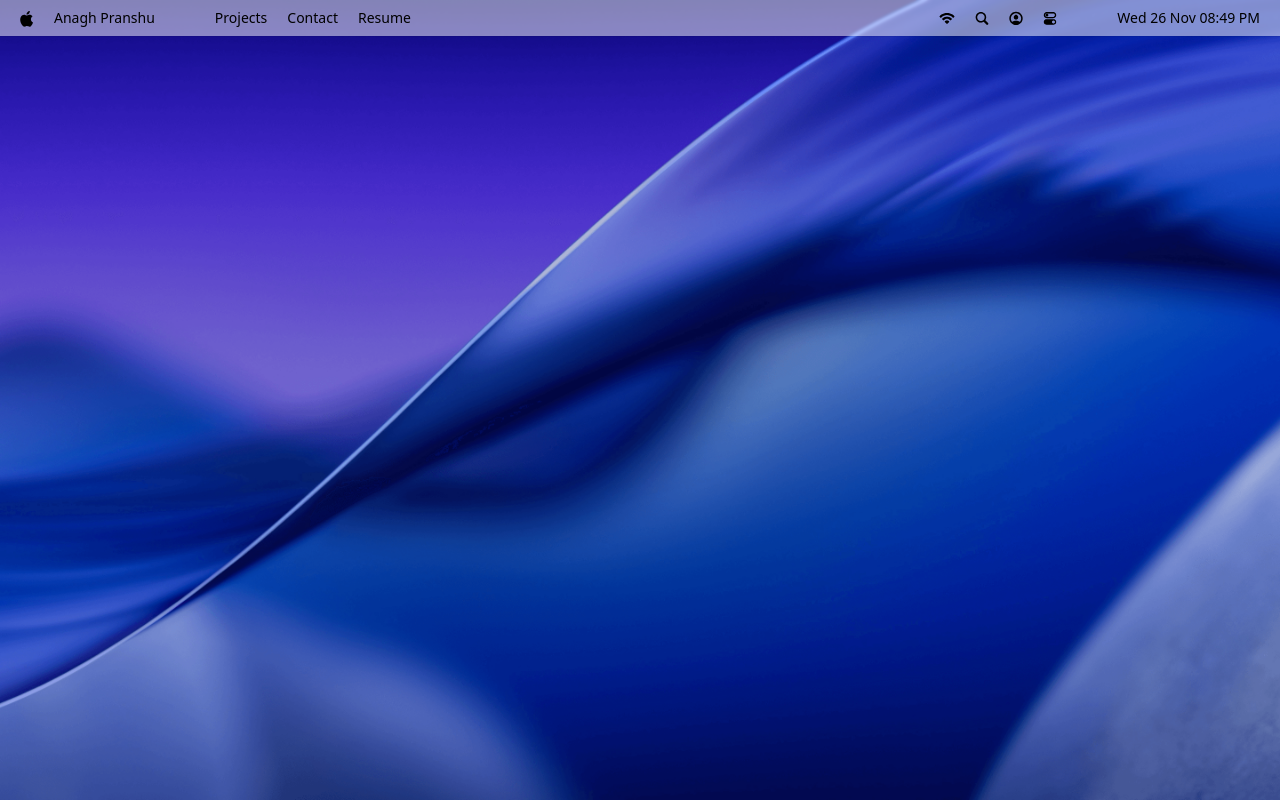
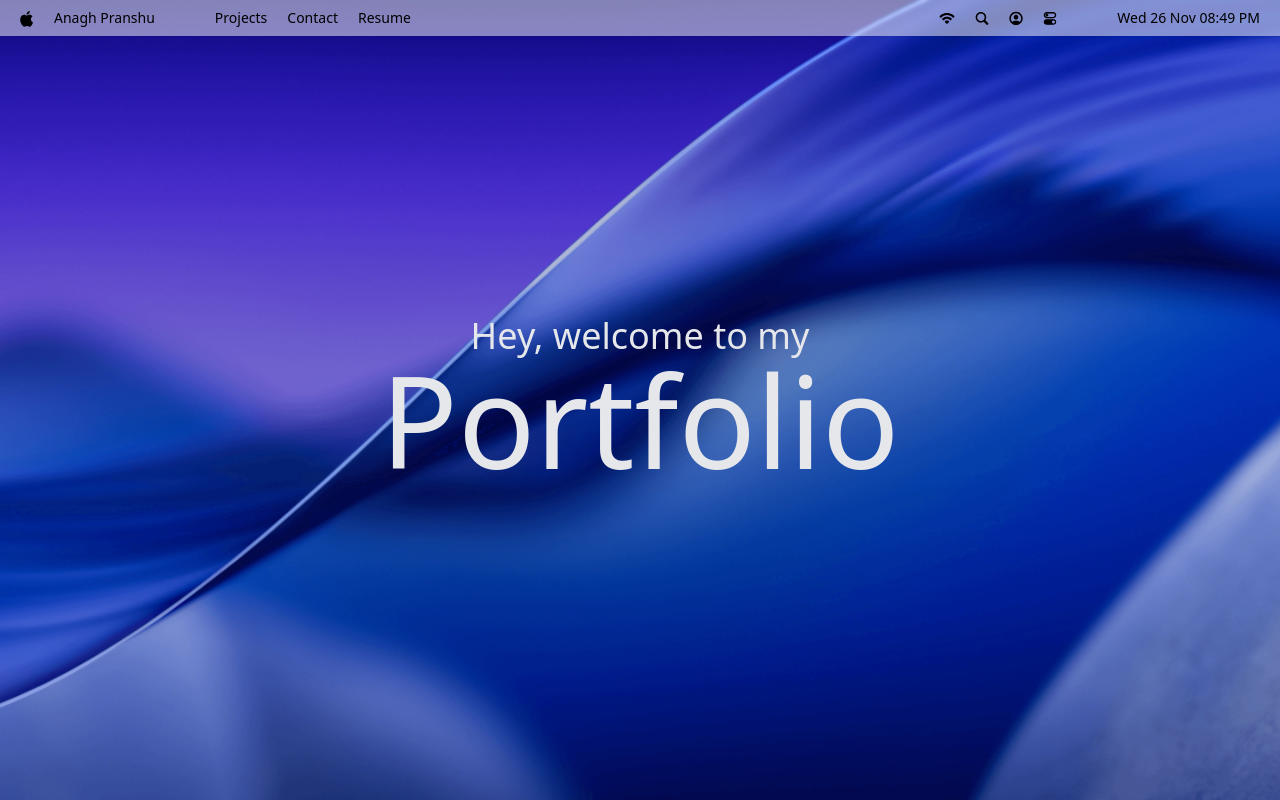
Before and after one commit to bmbhi15/anagh-portfolio, a Next.js app: page / in a window 1280 px wide. Built offline with nearby package versions, Linux system fonts and the light colour scheme; a web font is replaced by a local one.

Commit message:
Rendered text using a split function

```diff
--- a/app/page.tsx
+++ b/app/page.tsx
@@ -1,10 +1,12 @@
 import Image from "next/image";
 import NavBar from "@/components/NavBar";
+import WelcomeText from "@/components/WelcomeText";
 
 export default function Home() {
   return (
     <main>
       <NavBar />
+      <WelcomeText />
     </main>
   );
 }
--- a/components/WelcomeText.tsx
+++ b/components/WelcomeText.tsx
@@ -1,7 +1,37 @@
-import React from "react";
+"use client";
+
+import { useRef } from "react";
+import gsap from "gsap";
+import { useGSAP } from "@gsap/react";
+import clsx from "clsx";
+import { SP } from "next/dist/shared/lib/utils";
+
+const renderText = (text: string, type: string) => {
+  const splitText = [...text];
+
+  const splitTextRender = splitText.map((char) => (
+    <span
+      className={clsx({
+        "text-4xl": type === "title",
+        "text-9xl": type === "subtitle",
+      })}
+      key={char}
+    >
+      {char}
+    </span>
+  ));
+  return splitTextRender;
+};
 
 const WelcomeText = () => {
-  return <div>WelcomeText</div>;
+  const titleRef = useRef<HTMLDivElement>(null);
+  const subtitleRef = useRef<HTMLDivElement>(null);
+  return (
+    <section id="welcome" className="">
+      <div>{renderText("Hey, welcome to my", "title")}</div>
+      <div>{renderText("Portfolio", "subtitle")}</div>
+    </section>
+  );
 };
 
 export default WelcomeText;
```
